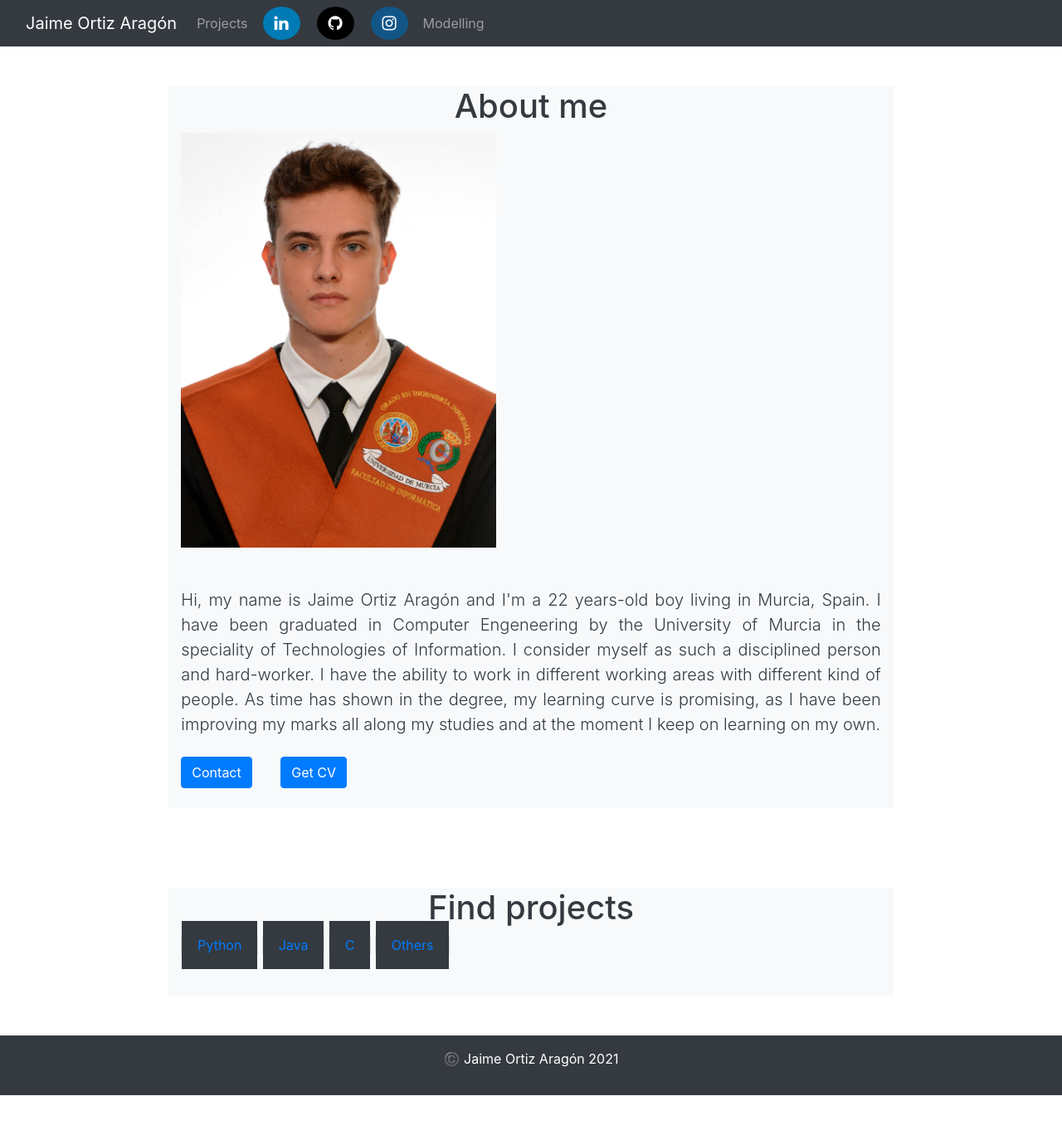
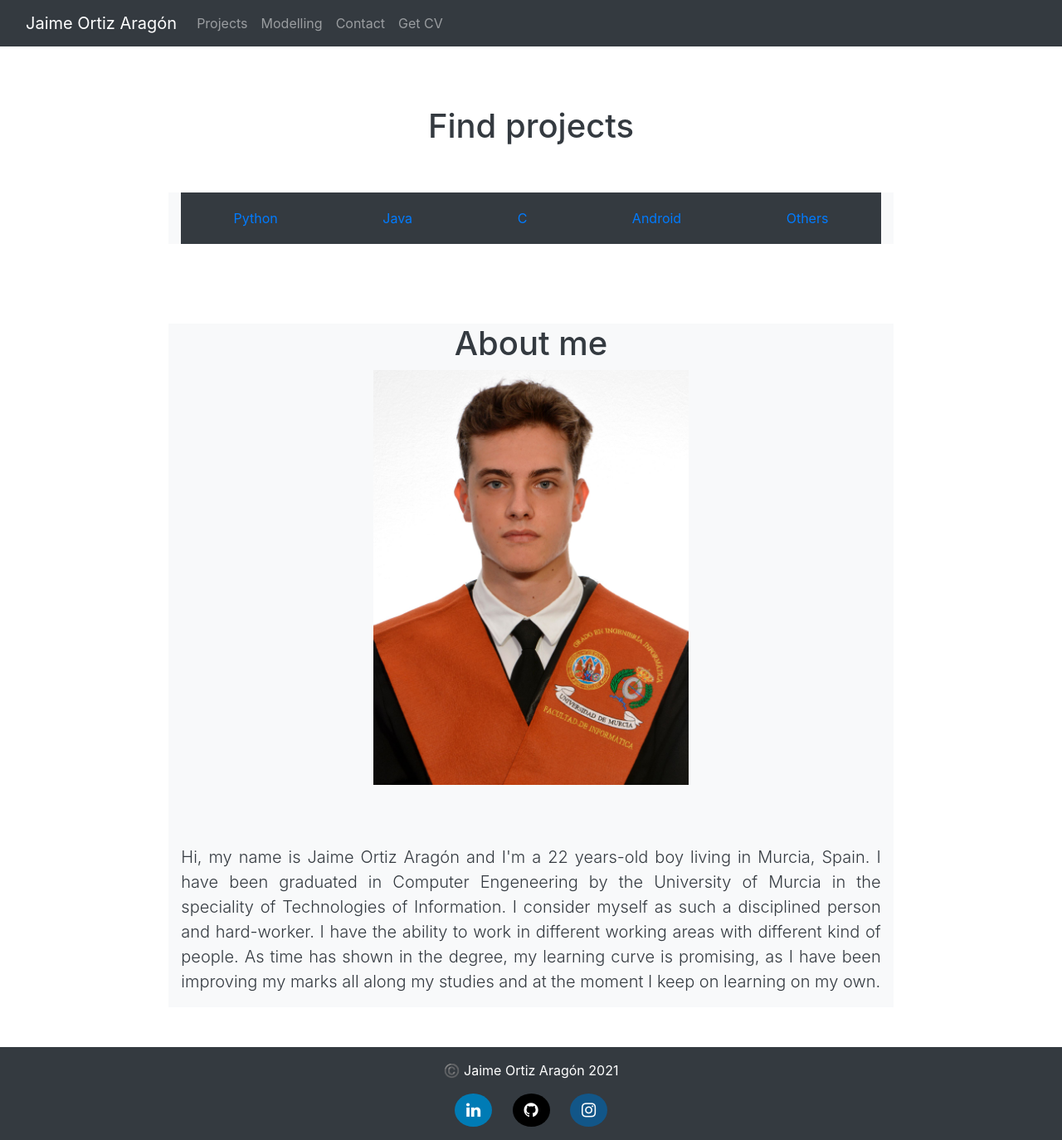
Before and after one commit to imjaimeortiz/Django_website, a Django app: page / in a window 1280 px wide. Shown: the whole page at 83% size. Before the commit the page ends 1320 px from the top, so only its background shows below. Run offline with Django 3.2, Linux system fonts and the light colour scheme; some libraries are stand-ins or nearby versions.

Commit message:
projects migrated

```diff
--- a/website-project/project/models.py
+++ b/website-project/project/models.py
@@ -9,6 +9,8 @@ class Project(models.Model):
     body = models.TextField()
     link = models.TextField(default="", blank=True)
     doc = models.TextField(default="", blank=True)
+    language = models.TextField(null=True, blank=True)
+    pub_date = models.DateField(null=True, blank=True)
 
     def __str__(self):
         return self.title
--- a/website-project/project/templates/project/home2.html
+++ b/website-project/project/templates/project/home2.html
@@ -57,11 +57,10 @@
               </button>
               <div class="collapse navbar-collapse" id="navbarNavAltMarkup">
                 <div class="navbar-nav">
-                    <a class="nav-link" href="project">Projects</a>
-                    <a  href="https://www.linkedin.com/in/jaime-ortiz-arag%C3%B3n-0380881a4/" class="fa fa-linkedin"></a>
-                    <a  href="https://github.com/imjaimeortiz" class="fa fa-github"></a>
-                    <a href="https://www.instagram.com/imjaimeortiz/" class="fa fa-instagram"></a>
-                    <a class="nav-link" href="model">Modelling</a>
+                    <a class="nav-link" href="/project">Projects</a>
+                    <a class="nav-link" href="/model">Modelling</a>
+                    <a href="mailto:imjaimeortiz@gmail.com" class="nav-link">Contact</a>
+                    <a href="{% static 'CV_JaimeOrtizAragon.pdf' %}" class="nav-link">Get CV</a>
                         <!---<a class="nav-link" href="/fitness">Fitness</a>-->
                     </div>
               </div>
@@ -72,10 +71,26 @@
 <div class="parallax"></div>
 
 <main>
+
+    <br />
+    <br />
+    <br />
+    <h1 style="text-align: center;" class="fw-light text-dark">Find projects</h1>
+    <div  class="row py-lg-5 mx">
+        <div style="display: flex; margin: 0 auto; align-items: center;" class="col-lg-20 col-md-8 mx-auto bg-light text-white">
+            <a style="text-align: center; padding: 0.5cm;" class="card-body bg-dark" href="">Python</a>
+            <a style="text-align: center; padding: 0.5cm;" class="card-body bg-dark" href="">Java</a>
+            <a style="text-align: center; padding: 0.5cm;" class="card-body bg-dark" href="">C</a>
+            <a style="text-align: center; padding: 0.5cm;" class="card-body bg-dark" href="">Android</a>
+            <a style="text-align: center; padding: 0.5cm;" class="card-body bg-dark" href="">Others</a>
+        </div>
+    </div>
+
+
     <div class="row py-lg-5 mx">
         <div class="col-lg-20 col-md-8 mx-auto bg-light text-white">
             <h1 style="text-align: center;"  class="fw-light text-dark">About me</h1>
-            <img align="middle" src="{% static 'portrait.jpeg' %}" height="500" width="380"/>
+            <img style="display: block; margin: 0 auto;" src="{% static 'portrait.jpeg' %}" height="500" width="380"/>
              <br />
              <br />
              <br />
@@ -84,30 +99,9 @@
                     I consider myself as such a disciplined person and hard-worker.
                     I have the ability to work in different working areas with different kind of people.
                     As time has shown in the degree, my learning curve is promising, as I have been improving my marks all along my studies and at the moment I keep on learning on my own.</p>
-            <p>
-                <a href="mailto:imjaimeortiz@gmail.com" class="btn btn-primary my-2">Contact</a>
-                <a style="margin-left: 30px;" href="{% static 'CV_JaimeOrtizAragon.pdf' %}" class="btn btn-primary my-2">Get CV</a>
-            </p>
+
         </div>
     </div>
-
-    <div class="row py-lg-5 mx">
-        <div style= "align-items: center; display: inline-block" class="col-lg-20 col-md-8 mx-auto bg-light text-white">
-            <h1 style="text-align: center;" class="fw-light text-dark">Find projects</h1>
-
-            <div style= "display: inline-block" class="card mb-5 box-shadow">
-                <a style="text-align: center; padding: 0.5cm;" class="card-body bg-dark" href="">Python</a>
-            </div>
-            <div style= "display: inline-block" class="card mb-5 box-shadow">
-                <a style="text-align: center; padding: 0.5cm;" class="card-body bg-dark" href="">Java</a>
-            </div>
-            <div style= "display: inline-block" class="card mb-5 box-shadow">
-                <a style="text-align: center; padding: 0.5cm;" class="card-body bg-dark" href="">C</a>
-            </div>
-            <div style= "display: inline-block" class="card mb-5 box-shadow">
-                <a style="text-align: center; padding: 0.5cm;" class="card-body bg-dark" href="">Others</a>
-            </div>
-        </div>
 
 
  </main>
@@ -117,6 +111,9 @@
 <footer class="text-muted py-3 bg-dark">
     <div class="container text-center text-white">
       <p>©️ Jaime Ortiz Aragón {% now "Y" %}</p>
+      <a  href="https://www.linkedin.com/in/jaime-ortiz-arag%C3%B3n-0380881a4/" class="fa fa-linkedin"></a>
+      <a  href="https://github.com/imjaimeortiz" class="fa fa-github"></a>
+      <a href="https://www.instagram.com/imjaimeortiz/" class="fa fa-instagram"></a>
     </div>
 </footer>
 </body>
--- a/website-project/project/views.py
+++ b/website-project/project/views.py
@@ -7,6 +7,11 @@ def home(request):
 
 def show_projects(request):
     projects = Project.objects.all()
-    # This is to print from last added to oldest
-    last_projects = projects[::-1]
+    last_projects = sort_latest(projects)
     return render(request, 'project/projects.html', {'projects': last_projects})
+
+# This is to print from last added to oldest
+def sort_latest(projects):
+    sorted = projects.order_by('-pub_date')
+    print(sorted)
+    return sorted
```
Also changed, not shown: website-project/model/templates/model/model.html (+13 -11 lines), website-project/model/templates/model/shooting.html (+11 -12 lines), website-project/project/templates/project/projects.html (+8 -6 lines), website-project/db.sqlite3, website-project/project/migrations/0013_auto_20211007_1547.py (added).
